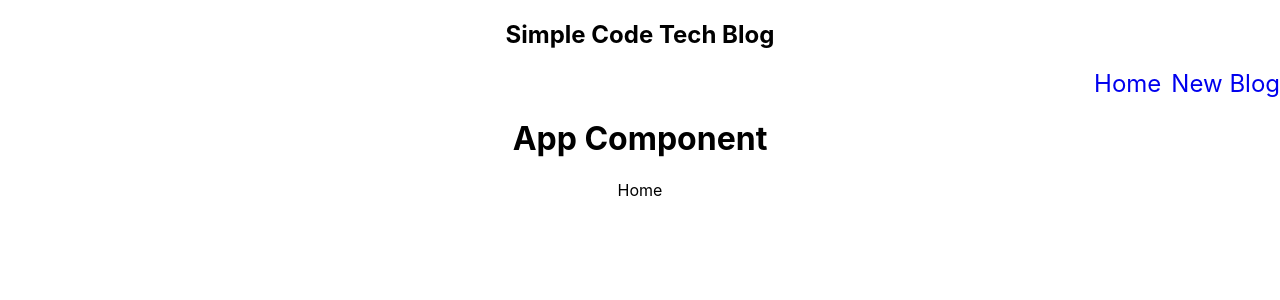
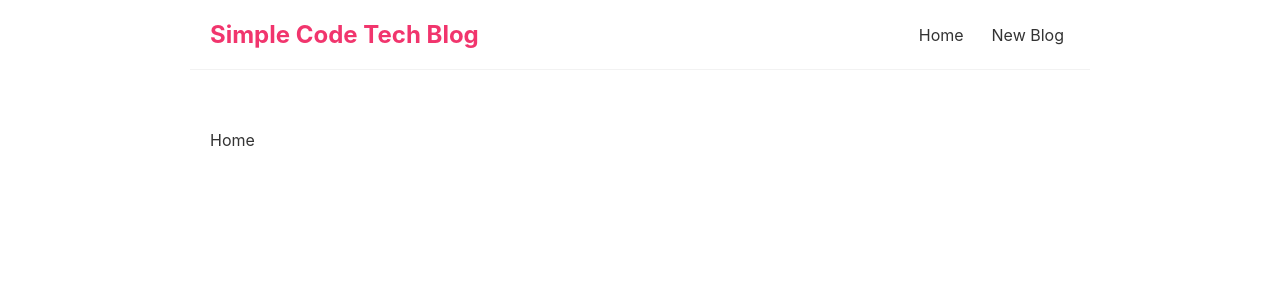
Before and after one commit to Alphaalimamy/Complete-React-Tutorial, a React (Create React App) app: page / in a window 1280 px wide. Shown: the top 300 px of the page. Built offline with nearby package versions, Linux system fonts and the light colour scheme.

Commit message:
styles commit

```diff
--- a/public/index.html
+++ b/public/index.html
@@ -11,6 +11,15 @@
     />
 
     <title>React App</title>
+
+    <style>
+      * {
+        margin: 0;
+        color: #333;
+        padding: 0;
+        box-sizing: border-box;
+      }
+    </style>
   </head>
   <body>
     <noscript>You need to enable JavaScript to run this app.</noscript>
--- a/src/App.css
+++ b/src/App.css
@@ -1,38 +1,5 @@
-.App {
-  text-align: center;
+.content {
+  max-width: 900px;
+  margin: 40px auto;
+  padding: 20px;
 }
-
-.App-logo {
-  height: 40vmin;
-  pointer-events: none;
-}
-
-@media (prefers-reduced-motion: no-preference) {
-  .App-logo {
-    animation: App-logo-spin infinite 20s linear;
-  }
-}
-
-.App-header {
-  background-color: #282c34;
-  min-height: 100vh;
-  display: flex;
-  flex-direction: column;
-  align-items: center;
-  justify-content: center;
-  font-size: calc(10px + 2vmin);
-  color: white;
-}
-
-.App-link {
-  color: #61dafb;
-}
-
-@keyframes App-logo-spin {
-  from {
-    transform: rotate(0deg);
-  }
-  to {
-    transform: rotate(360deg);
-  }
-}
--- a/src/App.js
+++ b/src/App.js
@@ -1,19 +1,16 @@
 import Navbar from "./components/navbar/Navbar";
 import Home from "./components/home/Home";
 import "./App.css";
-
 function App() {
   return (
     <div className="App">
       {/* Navbar */}
       <Navbar />
 
+      {/* Home Component */}
       <div className="content">
-        <h1>App Component</h1>
+        <Home />
       </div>
-
-      {/* Home Component */}
-      <Home />
     </div>
   );
 }
--- a/src/components/navbar/Navbar.js
+++ b/src/components/navbar/Navbar.js
@@ -5,7 +5,7 @@ export default function Navbar() {
     <div>
       <nav className="navbar">
         <h1>Simple Code Tech Blog</h1>
-        <div className="link">
+        <div className="links">
           <a href="/">Home</a>
           <a href="/create">New Blog</a>
         </div>
--- a/src/components/navbar/navbar.css
+++ b/src/components/navbar/navbar.css
@@ -1,9 +1,24 @@
-.link {
+.navbar {
+  padding: 20px;
   display: flex;
-  justify-content: flex-end;
+  align-items: center;
+  max-width: 900px;
+  margin: 0 auto;
+  border-bottom: 1px solid #f2f2f2;
 }
-a {
+.navbar h1 {
+  color: #f1356d;
+}
+
+.navbar .links {
+  margin-left: auto;
+}
+.navbar a {
+  margin-left: 16px;
   text-decoration: none;
-  font-size: 1.5rem;
-  margin-left: 10px;
+  padding: 6px;
 }
+
+.navbar a:hover {
+  color: #f1356d;
+}
```
